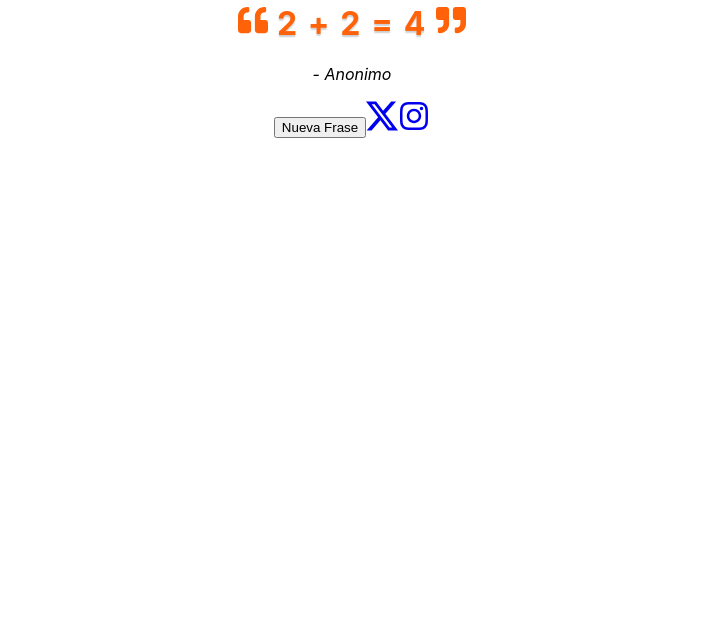
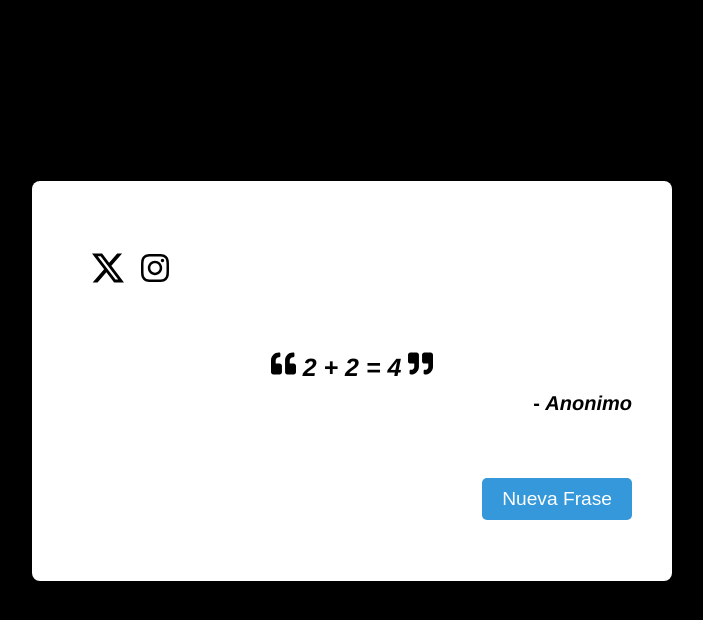
Before and after one commit to agustin-panozzo/random-quote-machine, a React (Create React App) app: page / in a window 1280 px wide. Shown: the top 620 px of the page, without its empty margins (288-991 px from the left). Built offline with nearby package versions, Linux system fonts and the light colour scheme; no server answers.

Commit message:
agregado estilos y animaciones

```diff
--- a/package.json
+++ b/package.json
@@ -7,6 +7,7 @@
     "@testing-library/jest-dom": "^5.17.0",
     "@testing-library/react": "^13.4.0",
     "@testing-library/user-event": "^13.5.0",
+    "bootstrap": "^5.3.2",
     "howler": "^2.2.4",
     "node-sass": "^7.0.3",
     "react": "^18.2.0",
--- a/src/constantes.js
+++ b/src/constantes.js
@@ -1,4 +1,4 @@
-const FRASES = [
+const PHRASES = [
     {
         text: "El dinero no me hace feliz, me hace falta",
         author: "Goku"
@@ -16,7 +16,7 @@ const FRASES = [
         author: "Anonimo"
     },
     {
-        text: "Cuando estás triste, no estás feliz",
+        text: "Cuando estas triste, no estas feliz",
         author: "Tobias Nosequé"
     },
     {
@@ -29,4 +29,21 @@ const FRASES = [
     }
 ];
 
-export default FRASES;
+const COLORS = [
+    '#16a085',
+    '#27ae60',
+    '#2c3e50',
+    '#f39c12',
+    '#e74c3c',
+    '#9b59b6',
+    '#FB6964',
+    '#342224',
+    '#472E32',
+    '#BDBB99',
+    '#77B1A9',
+    '#73A857'
+];
+
+export const colors = COLORS;
+
+export default PHRASES;
--- a/src/quoteBlock.js
+++ b/src/quoteBlock.js
@@ -10,7 +10,9 @@ import { BsTwitterX } from "react-icons/bs";
 const QuoteBlock = () => {
     const text = useSelector(state => state.phrase.text);
     const author = useSelector(state => state.phrase.author);
+    const color = useSelector(state => state.phrase.color);
     const dispatch = useDispatch();
+    console.log(color);
 
     useEffect(() => {
         const clickSound = new Howl({
@@ -29,15 +31,34 @@ const QuoteBlock = () => {
 
     return (
         <div>
-            <div id='quote-box'>
-                <h1 className={`phrase`} key={animationKey} id='text'><strong><FaQuoteLeft size={30} /> {text} <FaQuoteRight size={30} /></strong></h1>
-                <p id='author'>- <i>{author}</i></p>
-                <button id='new-quote' onClick={() => dispatch(changePhrase())}>
-                    Nueva Frase
-                </button>
-                <a id='tweet-quote' href='https://x.com' target='_blank' rel="noopener noreferrer"><BsTwitterX size={32}/></a>
-                <a id="instagram-quote" href='https://instagram.com' target='_blank' rel="noopener noreferrer"><FaInstagram size={32}/></a>
+            <div className='wrapper' style={{ backgroundColor: color }}>
+
+                <div id='quote-box' className='flex-container'>
+                    <ul className='icons'>
+                        <li><a style={{ color: color }} id='tweet-quote' href='https://x.com' target='_blank' rel="noopener noreferrer"><BsTwitterX size={32}/></a></li>
+                        <li><a style={{ color: color }} id="instagram-quote" href='https://instagram.com' target='_blank' rel="noopener noreferrer"><FaInstagram size={32}/></a></li>
+                    </ul>
+
+                    <div key={animationKey} className='text-container'>
+                        <h1 id='text' style={{ color: color }}><span><FaQuoteLeft size={25} /> {text} <FaQuoteRight size={25} /></span></h1>
+                        <p id='author' style={{ color: color }}>- <i>{author}</i></p>
+                    </div>
+
+                    <div className='btn-container'>
+                        <button id='new-quote' className='quote-btn' onClick={() => dispatch(changePhrase())}>
+                            Nueva Frase
+                        </button>
+
+                    </div>
+
+                </div>
+
+                <div className='footer-container'>
+                    <p className='footer'>Created by:<strong> Agustín Panozzo</strong></p>
+                </div>
+
             </div>
+
         </div>
     )
 };
--- a/src/redux/slice.js
+++ b/src/redux/slice.js
@@ -1,17 +1,20 @@
 import { createSlice } from '@reduxjs/toolkit';
 import frases from '../constantes';
+import { colors } from '../constantes';
 
 export const phraseSlice = createSlice({
     name: 'phrase',
     initialState: {
         text: '2 + 2 = 4',
-        author: 'Anonimo'
+        author: 'Anonimo',
+        color: '#000'
     },
     reducers: {
         changePhrase: (state) => {
             const index = Math.floor(Math.random() * frases.length);
             state.text = frases[index].text;
             state.author = frases[index].author;
+            state.color = colors[Math.floor(Math.random() * colors.length)];
         }
     }
 });
--- a/src/styles.scss
+++ b/src/styles.scss
@@ -1,3 +1,5 @@
+@import url('https://fonts.googleapis.com/css2?family=Bebas+Neue&display=swap');
+
 @keyframes entranceText {
 	0% {
 		opacity: 0;
@@ -8,19 +10,101 @@
 	}
 }
 
-.phrase {
-    font-size: 1.5rem;
-    font-weight: 600;
-    color: #ff6208;
-    text-align: center;
+* {
+    box-sizing: border-box;
     margin: 0;
     padding: 0;
-    text-transform: uppercase;
-    letter-spacing: 0.1rem;
-    line-height: 1.5;
-    text-shadow: 0 0.1rem 0.1rem rgba(0, 0, 0, 0.2);
-    @media (min-width: 768px) {
-        font-size: 2rem;
-    }
-    animation: entranceText 1s ease-in-out 0s 1 normal forwards;
 }
+
+body {
+    background: linear-gradient(to bottom, #e6e6e6, #ffffff);
+    font-family: 'Helvetica Neue', Arial, sans-serif;
+}
+
+.wrapper {
+    display: flex;
+    justify-content: center;
+    align-items: center;
+    flex-direction: column;
+    height: 100vh;
+    transition: background-color 1s ease-in-out;
+}
+
+.flex-container {
+    display: flex;
+    flex-direction: column;
+    width: 50%;
+    height: 50%;
+    justify-content: space-around;
+    min-height: 400px;
+    background-color: #fff;
+    box-shadow: 0 4px 8px rgba(0, 0, 0, 0.1);
+    padding: 20px;
+    border-radius: 8px;
+}
+
+.icons {
+    list-style: none;
+    display: flex;
+    padding: 30px 0 0 40px;
+}
+
+.icons li {
+    margin-right: 15px;
+}
+
+.text-container {
+    display: flex;
+    flex-direction: column;
+}
+
+.text-container h1 {
+    font-size: 25px;
+    font-style: italic;
+    padding: 20px 20px 0 20px;
+    text-align: center;
+    margin-bottom: 10px;
+    animation: entranceText 1s ease-in-out;
+}
+
+#author {
+    font-size: 20px;
+    padding: 0 20px 20px 20px;
+    text-align: end;
+    animation: entranceText 1s ease-in-out;
+    font-weight: bold;
+    animation: entranceText 1s ease-in-out;
+}
+
+.btn-container {
+    display: flex;
+    padding: 0 20px 20px 0;
+    justify-content: flex-end;
+}
+
+.quote-btn {
+    background-color: #3498db;
+    color: #fff;
+    padding: 10px 20px;
+    font-size: 1.2em;
+    border: none;
+    border-radius: 5px;
+    cursor: pointer;
+}
+
+.quote-btn:hover {
+    background-color: #2980b9;
+}
+
+.quote-btn:active {
+    background-color: #2980b9;
+    transform: translateY(2px);
+}
+
+.footer-container {
+    margin-top: 20px;
+}
+
+#tweet-quote, #instagram-quote {
+    transition: color 0.5s ease-in-out;
+}
```
Also changed, not shown: 1 other file (tests, documents, lock files or other folders).
